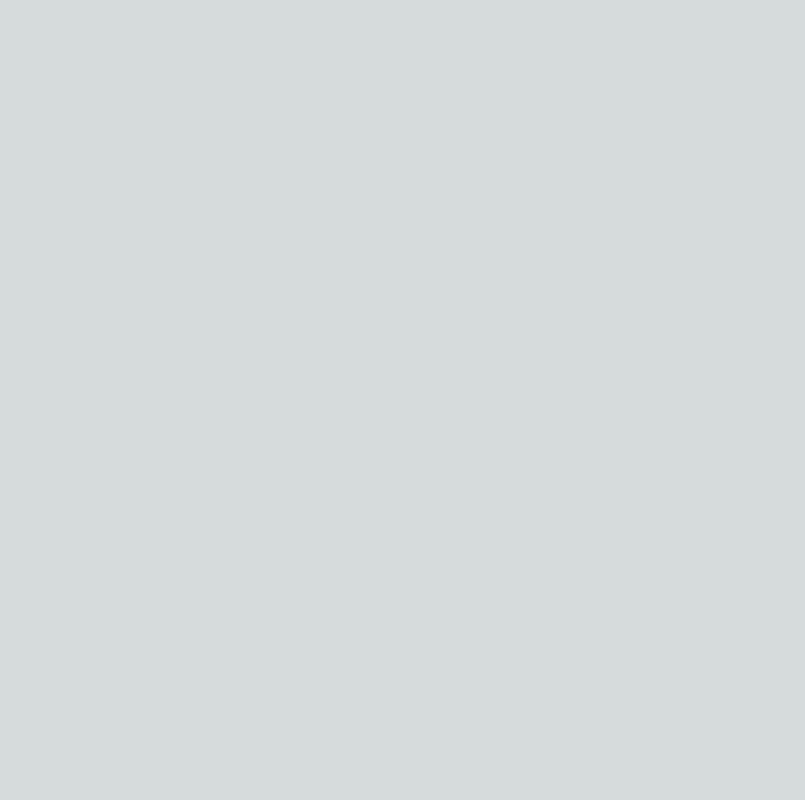
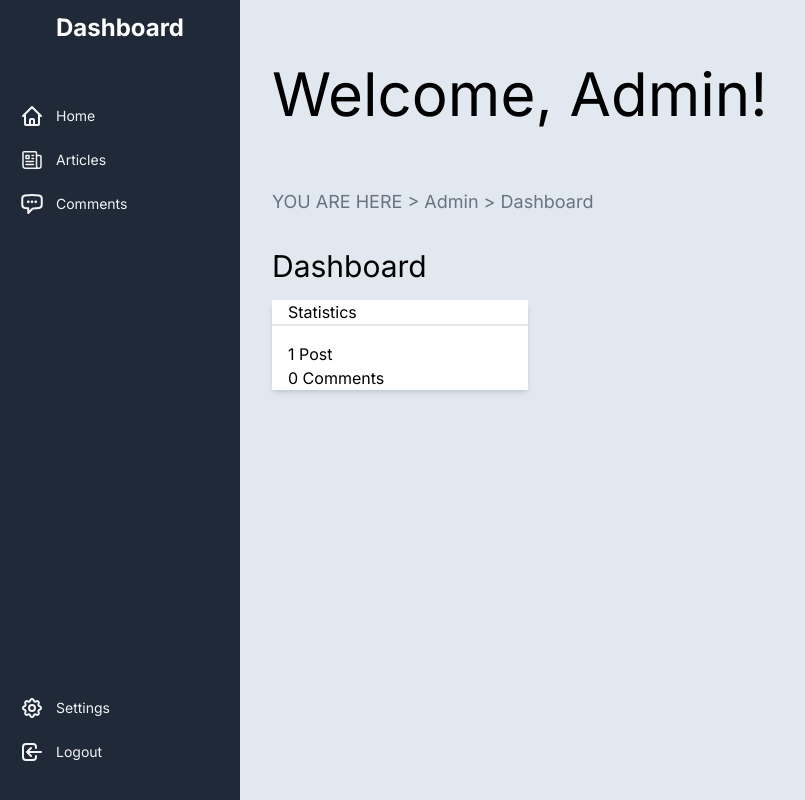
Before and after one commit to samizak/Blog-CMS, a Next.js app: page / in a window 1280 px wide. Shown: the whole page, without its empty margins (0-805 px from the left). Built offline with nearby package versions, Linux system fonts and the light colour scheme.

Commit message:
Added CMS dashboard

```diff
--- /dev/null
+++ b/app/components/Sidebar.tsx
@@ -0,0 +1,124 @@
+import React from "react";
+
+export default function Sidebar() {
+  return (
+    <div className="flex">
+      <div className="flex flex-col h-screen p-3 bg-gray-800 shadow w-60">
+        <div className="flex flex-col h-full space-y-3">
+          <div className="flex-none h-16 ">
+            <h2 className="text-2xl font-bold text-center text-white">Dashboard</h2>
+          </div>
+
+          <div className="flex-auto h-32">
+            <ul className="pt-2 pb-4 space-y-1 text-sm">
+              <li className="rounded-sm">
+                <a href="#" className="flex items-center p-2 space-x-3 rounded-md">
+                  <svg
+                    xmlns="http://www.w3.org/2000/svg"
+                    className="w-6 h-6 text-gray-100"
+                    fill="none"
+                    viewBox="0 0 24 24"
+                    stroke="currentColor"
+                    strokeWidth={2}
+                  >
+                    <path
+                      strokeLinecap="round"
+                      strokeLinejoin="round"
+                      d="M3 12l2-2m0 0l7-7 7 7M5 10v10a1 1 0 001 1h3m10-11l2 2m-2-2v10a1 1 0 01-1 1h-3m-6 0a1 1 0 001-1v-4a1 1 0 011-1h2a1 1 0 011 1v4a1 1 0 001 1m-6 0h6"
+                    />
+                  </svg>
+                  <span className="text-gray-100">Home</span>
+                </a>
+              </li>
+              <li className="rounded-sm">
+                <a href="#" className="flex items-center p-2 space-x-3 rounded-md">
+                  <svg
+                    xmlns="http://www.w3.org/2000/svg"
+                    fill="none"
+                    viewBox="0 0 24 24"
+                    stroke-width="1.5"
+                    stroke="currentColor"
+                    className="w-6 h-6 text-gray-100"
+                  >
+                    <path
+                      stroke-linecap="round"
+                      stroke-linejoin="round"
+                      d="M12 7.5h1.5m-1.5 3h1.5m-7.5 3h7.5m-7.5 3h7.5m3-9h3.375c.621 0 1.125.504 1.125 1.125V18a2.25 2.25 0 01-2.25 2.25M16.5 7.5V18a2.25 2.25 0 002.25 2.25M16.5 7.5V4.875c0-.621-.504-1.125-1.125-1.125H4.125C3.504 3.75 3 4.254 3 4.875V18a2.25 2.25 0 002.25 2.25h13.5M6 7.5h3v3H6v-3z"
+                    />
+                  </svg>
+
+                  <span className="text-gray-100">Articles</span>
+                </a>
+              </li>
+              <li className="rounded-sm">
+                <a href="#" className="flex items-center p-2 space-x-3 rounded-md">
+                  <svg
+                    xmlns="http://www.w3.org/2000/svg"
+                    fill="none"
+                    viewBox="0 0 24 24"
+                    stroke-width="1.5"
+                    stroke="currentColor"
+                    strokeWidth={2}
+                    className="w-6 h-6 text-gray-100"
+                  >
+                    <path
+                      stroke-linecap="round"
+                      stroke-linejoin="round"
+                      d="M8.625 9.75a.375.375 0 11-.75 0 .375.375 0 01.75 0zm0 0H8.25m4.125 0a.375.375 0 11-.75 0 .375.375 0 01.75 0zm0 0H12m4.125 0a.375.375 0 11-.75 0 .375.375 0 01.75 0zm0 0h-.375m-13.5 3.01c0 1.6 1.123 2.994 2.707 3.227 1.087.16 2.185.283 3.293.369V21l4.184-4.183a1.14 1.14 0 01.778-.332 48.294 48.294 0 005.83-.498c1.585-.233 2.708-1.626 2.708-3.228V6.741c0-1.602-1.123-2.995-2.707-3.228A48.394 48.394 0 0012 3c-2.392 0-4.744.175-7.043.513C3.373 3.746 2.25 5.14 2.25 6.741v6.018z"
+                    />
+                  </svg>
+
+                  <span className="text-gray-100">Comments</span>
+                </a>
+              </li>
+            </ul>
+          </div>
+
+          <div className="flex-none align-bottom">
+            <ul className="pt-2 pb-4 space-y-1 text-sm">
+              <li className="rounded-sm">
+                <a href="#" className="flex items-center p-2 space-x-3 rounded-md">
+                  <svg
+                    xmlns="http://www.w3.org/2000/svg"
+                    className="w-6 h-6 text-gray-100"
+                    fill="none"
+                    viewBox="0 0 24 24"
+                    stroke="currentColor"
+                    strokeWidth={2}
+                  >
+                    <path
+                      strokeLinecap="round"
+                      strokeLinejoin="round"
+                      d="M10.325 4.317c.426-1.756 2.924-1.756 3.35 0a1.724 1.724 0 002.573 1.066c1.543-.94 3.31.826 2.37 2.37a1.724 1.724 0 001.065 2.572c1.756.426 1.756 2.924 0 3.35a1.724 1.724 0 00-1.066 2.573c.94 1.543-.826 3.31-2.37 2.37a1.724 1.724 0 00-2.572 1.065c-.426 1.756-2.924 1.756-3.35 0a1.724 1.724 0 00-2.573-1.066c-1.543.94-3.31-.826-2.37-2.37a1.724 1.724 0 00-1.065-2.572c-1.756-.426-1.756-2.924 0-3.35a1.724 1.724 0 001.066-2.573c-.94-1.543.826-3.31 2.37-2.37.996.608 2.296.07 2.572-1.065z"
+                    />
+                    <path strokeLinecap="round" strokeLinejoin="round" d="M15 12a3 3 0 11-6 0 3 3 0 016 0z" />
+                  </svg>
+                  <span className="text-gray-100">Settings</span>
+                </a>
+              </li>
+              <li className="rounded-sm">
+                <a href="#" className="flex items-center p-2 space-x-3 rounded-md">
+                  <svg
+                    xmlns="http://www.w3.org/2000/svg"
+                    className="w-6 h-6 text-gray-100"
+                    fill="none"
+                    viewBox="0 0 24 24"
+                    stroke="currentColor"
+                    strokeWidth={2}
+                  >
+                    <path
+                      strokeLinecap="round"
+                      strokeLinejoin="round"
+                      d="M11 16l-4-4m0 0l4-4m-4 4h14m-5 4v1a3 3 0 01-3 3H6a3 3 0 01-3-3V7a3 3 0 013-3h7a3 3 0 013 3v1"
+                    />
+                  </svg>
+                  <span className="text-gray-100">Logout</span>
+                </a>
+              </li>
+            </ul>
+          </div>
+        </div>
+      </div>
+    </div>
+  );
+}
--- a/app/page.tsx
+++ b/app/page.tsx
@@ -1,3 +1,35 @@
+import Sidebar from "./components/Sidebar";
+
 export default function Home() {
-  return <main></main>;
+  return (
+    <main className="flex flex-row text-black">
+      <Sidebar />
+
+      <main className="w-full pt-16 pl-8 bg-slate-200">
+        <div>
+          <h1 className="text-6xl">Welcome, Admin!</h1>
+        </div>
+
+        <div className="mt-16 text-lg text-gray-500">
+          <span>{"YOU ARE HERE > "}</span>
+          <span>{"Admin > "}</span>
+          <span>Dashboard</span>
+        </div>
+
+        <div className="mt-8 text-3xl">
+          <h1>Dashboard</h1>
+        </div>
+
+        <div className="flex flex-col w-64 mt-4 bg-white shadow-md">
+          <div className="pl-4 mb-4 border-b-2 border-b-gray">
+            <h1>Statistics</h1>
+          </div>
+          <div className="pl-4 ">
+            <div>1 Post</div>
+            <div>0 Comments</div>
+          </div>
+        </div>
+      </main>
+    </main>
+  );
 }
```
